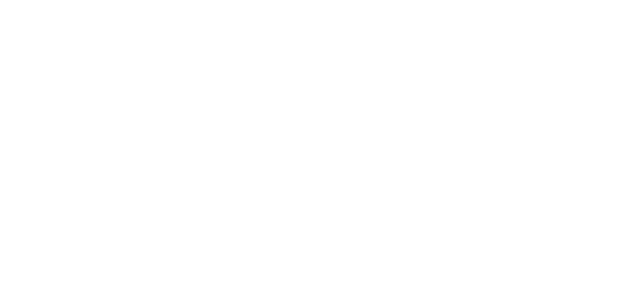
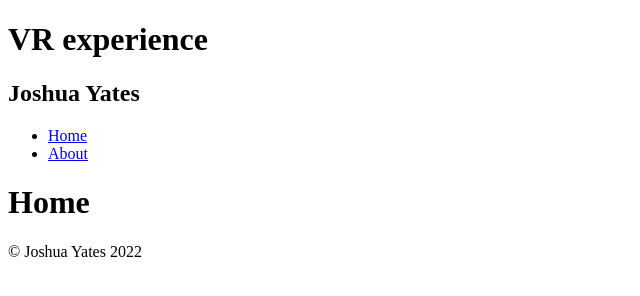
Before and after one commit to jadefalcon51/jadefalcon51.github.io, a plain HTML site: page index.html in a window 1280 px wide. Shown: the whole page, without its empty margins (0-640 px from the left). Drawn offline with Linux system fonts and the light colour scheme.

Commit message:
and more

```diff
--- a/index.html
+++ b/index.html
@@ -6,21 +6,25 @@
 </head>
 <body>
 <header>
-
+  <h1>VR experience</h1>
+  <h2>Joshua Yates</h2>
 </header>
 
 <nav>
-
+<ul>
+  <li><a href="index.html">Home</a></li>
+  <li><a href="#">About</a></li>
+</ul>
 
 </nav>
 
 <main>
-
-
+<h1>Home</h1>
+<p></p>
 </main>
 
 <footer>
-
+&copy; Joshua Yates 2022
 
 </footer>
 
```
